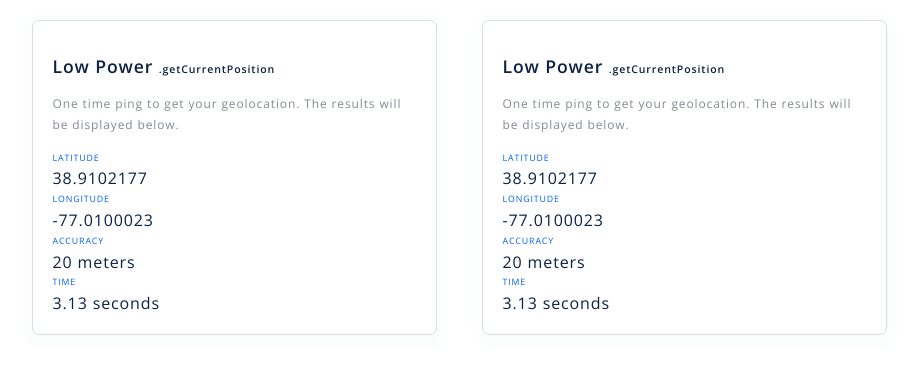
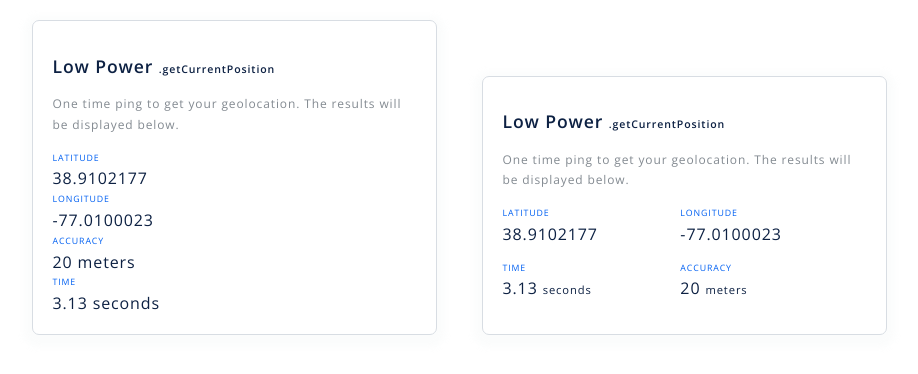
Before and after one commit to danmostudco/locationtesting, a React (Create React App) app: page / in a window 1280 px wide. Shown: the top 374 px of the page, without its empty margins (181-1099 px from the left). Built offline with nearby package versions, Linux system fonts and the light colour scheme.

Commit message:
create flexbox inside panel with two columns that hold the values displayed

```diff
--- a/src/App.css
+++ b/src/App.css
@@ -41,8 +41,28 @@ h3 {
   text-transform: uppercase;
 }
 
+.miniText {
+  font-size: 0.7em;
+}
+
+/* spacing items here */
+.panelContainer {
+  display: flex;
+  flex-direction: row;
+  justify-content: flex-start;
+}
+
+.panelColumn {
+  width: 49%;
+}
+
+.valuePair {
+  margin-bottom: 0.8em;
+}
+
+
+
 /* grid stuff here */
-
 .Grid {
   padding: 0;
   margin: 0;
@@ -56,7 +76,6 @@ h3 {
   max-width: 900px;
   margin: auto;
   margin-top: 20px;
-
 }
 
 .Grid-cell {
@@ -71,7 +90,6 @@ h3 {
   margin-bottom: 30px;
 
   box-shadow: 0px 4px 7px 8px rgba(216,221,227,0.1);
-
 }
 
 
--- a/src/App.js
+++ b/src/App.js
@@ -3,31 +3,16 @@ import "./App.css";
 
 class App extends Component {
   render() {
-    return (
-      <div className="App">
-
+    return <div className="App">
         <div className="Grid">
           <div className="Grid-cell">
-            <h2>Low Power <span>.getCurrentPosition</span></h2>
-            <h3>One time ping to get your geolocation. The results will be displayed below.</h3>
-            <p className="label">Latitude</p>
-            <p>38.9102177</p>
-
-            <p className="label">Longitude</p>
-            <p>-77.0100023</p>
-
-            <p className="label">Accuracy</p>
-            <p>20 meters</p>
-
-            <p className="label">Time</p>
-            <p>3.13 seconds</p>
-
-          </div>
-
-
-          <div className="Grid-cell">
-          <h2>Low Power <span>.getCurrentPosition</span></h2>
-            <h3>One time ping to get your geolocation. The results will be displayed below.</h3>
+            <h2>
+              Low Power <span>.getCurrentPosition</span>
+            </h2>
+            <h3>
+              One time ping to get your geolocation. The results will be
+              displayed below.
+            </h3>
             <p className="label">Latitude</p>
             <p>38.9102177</p>
 
@@ -40,10 +25,36 @@ class App extends Component {
             <p className="label">Time</p>
             <p>3.13 seconds</p>
           </div>
+
+          <div className="Grid-cell">
+            <h2>Low Power <span>.getCurrentPosition</span></h2>
+            <h3>One time ping to get your geolocation. The results will be displayed below.</h3>
+            <div className="panelContainer">
+              <div className="panelColumn">
+                <div className="valuePair">
+                  <p className="label">Latitude</p>
+                  <p>38.9102177</p>
+                </div>
+                <div className="valuePair">
+                  <p className="label">Time</p>
+                  <p>3.13 <span className="miniText">seconds</span></p>
+                </div>
+              </div>
+
+              <div className="panelColumn">
+                <div className="valuePair">
+                  <p className="label">Longitude</p>
+                  <p>-77.0100023</p>
+                </div>
+                <div className="valuePair">
+                  <p className="label">Accuracy</p>
+                  <p>20 <span className="miniText">meters</span></p>
+                </div>
+              </div>
+            </div>
+          </div>
         </div>
-
-      </div>
-    );
+      </div>;
   }
 }
 
```
